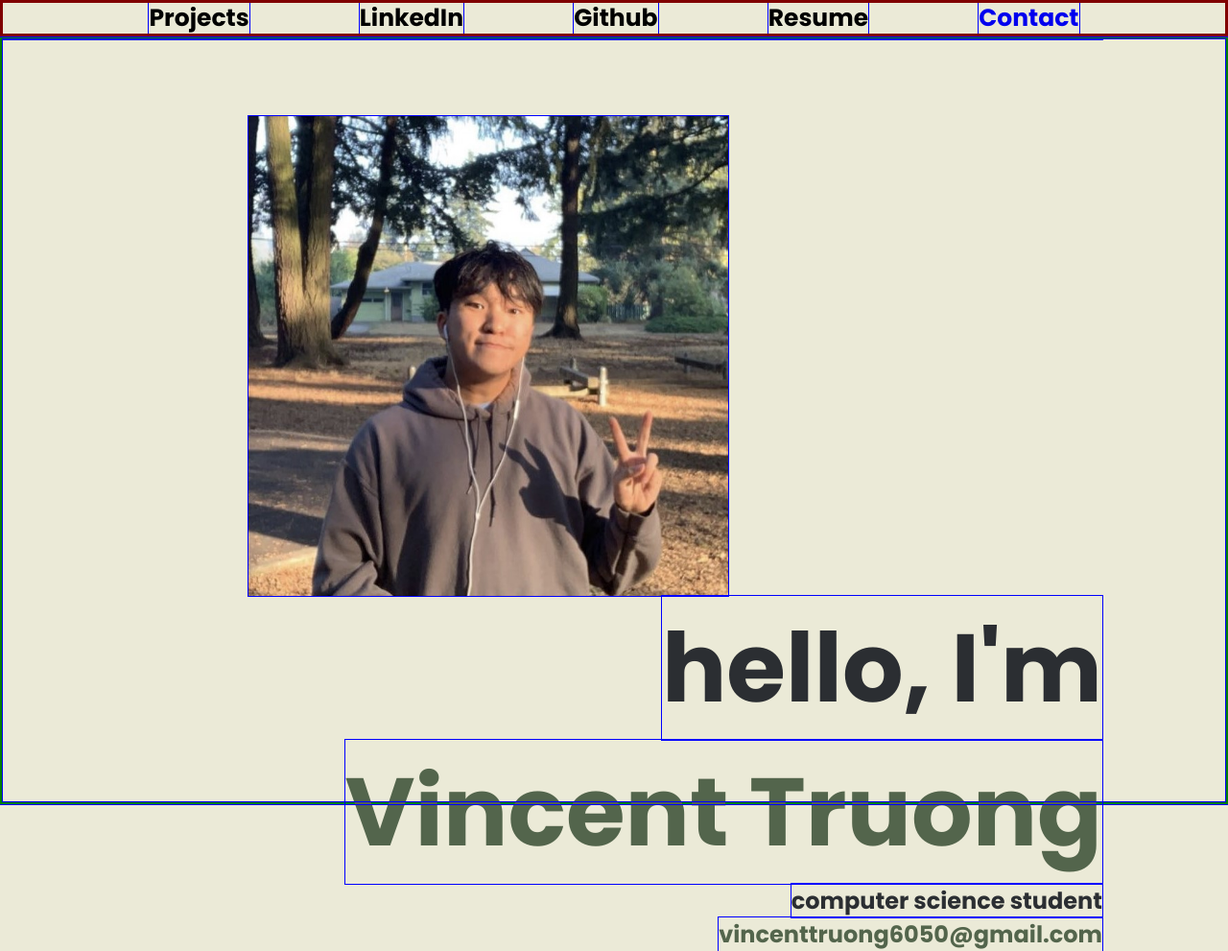
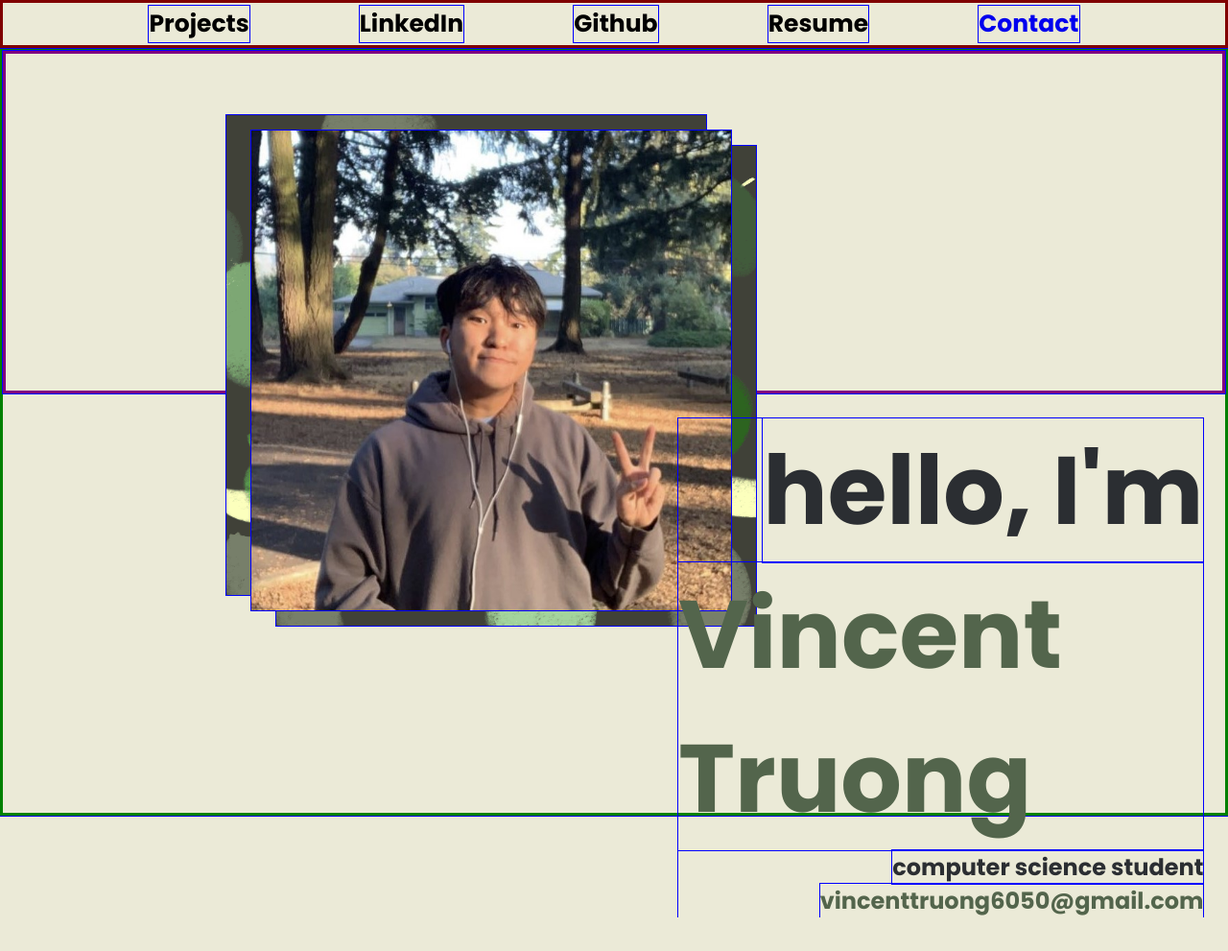
Before and after one commit to VincentTruong91/Portfolio, a plain HTML site: page index.html in a window 1280 px wide. Shown: the whole page at 96% size. After the commit the page ends 956 px from the top, so only its background shows below. Drawn offline with Linux system fonts and the light colour scheme.

Commit message:
more progress on first-page desc and added gif

```diff
--- a/index.html
+++ b/index.html
@@ -24,17 +24,17 @@
     </nav>
 
     <div class="first-page">
-        <picture>
-            <source srcset="./images/IMG-4299.jpg" media="(min-width: 600px)">
-            <img src="./images/IMG-4299.jpg">
-        </picture>
-        <div class="description">
-            <p class="intro">hello, I'm</p>
+        <img class="img-effect1" src="./images/effects.gif">
+        <img class="img-effect2" src="./images/effects.gif">
+        <img class="profile-picture"src="./images/IMG-4299.jpg">
+    </div>
+
+    <div class="description">
+        <p class="intro">hello, I'm</p>
         <p class="intro" id="forest-green-text">Vincent Truong</p>
         <p class="sub-intro">computer science student</p>
         <p class="sub-intro" id="forest-green-text">vincenttruong6050@gmail.com</p>
-        </div>
-      </div>
+    </div>
 
 </body>
 </html>
--- a/style.css
+++ b/style.css
@@ -10,7 +10,7 @@ body{
     margin:0;
     padding:0;
     border: 3px solid green;
-    margin-top: 3vw;
+    margin-top: 50px;
     height: 100vh;
     width: 100vw;
     background-color: rgb(235, 234, 215);
@@ -21,7 +21,7 @@ nav{
     flex-direction: row;
     align-items: center;
     justify-content: center;
-    height: 3vw;
+    height: 50px;
     width: 100vw;
     position: fixed;
     overflow: hidden;
@@ -40,37 +40,62 @@ nav .no-ul{
     text-decoration: none;
 }
 
+
 .first-page{
-    height: 100%;
+    height: 45%;
     width: 100%;
+    border: 3px solid purple;
+    position: relative;
 }
 
-.first-page img{
+.first-page .img-effect1{
+    height: 500px;
+    width: 500px;
+    margin-top: 8vh;
+    margin-left: 18vw;
+    position: absolute;
+}
+
+.first-page .img-effect2{
+    height: 500px;
+    width: 500px;
+    margin-top: 12vh;
+    margin-left: 22vw;
+    position: absolute;
+}
+
+.first-page .profile-picture{
     height: 500px;
     width: 500px;
     margin-top: 10vh;
     margin-left: 20vw;
     float:left;
+    position: absolute;
 }
 
-.first-page p{
+
+.description{
+    display: flex;
+    flex-direction: column;
+    align-items:flex-end;
+    margin: 2vw;
+    margin-left: 55vw;
+    position: absolute;
+    z-index: 1;
+}
+.description p{
+    float: right;
     color: rgb(43, 46, 50);
-    float: right;
-    clear: right;
 }
 
-.first-page .description{
-    margin-right: 10vw;
-}
-
-.first-page .intro{
+.description .intro{
     font-size: 100px;
 }
 
-.first-page .sub-intro{
+.description .sub-intro{
     font-size: 24px;
 }
 
-.first-page #forest-green-text{
+.description #forest-green-text{
     color: rgb(83, 101, 76);
 }
```
Also changed, not shown: images/effects.gif (added).
